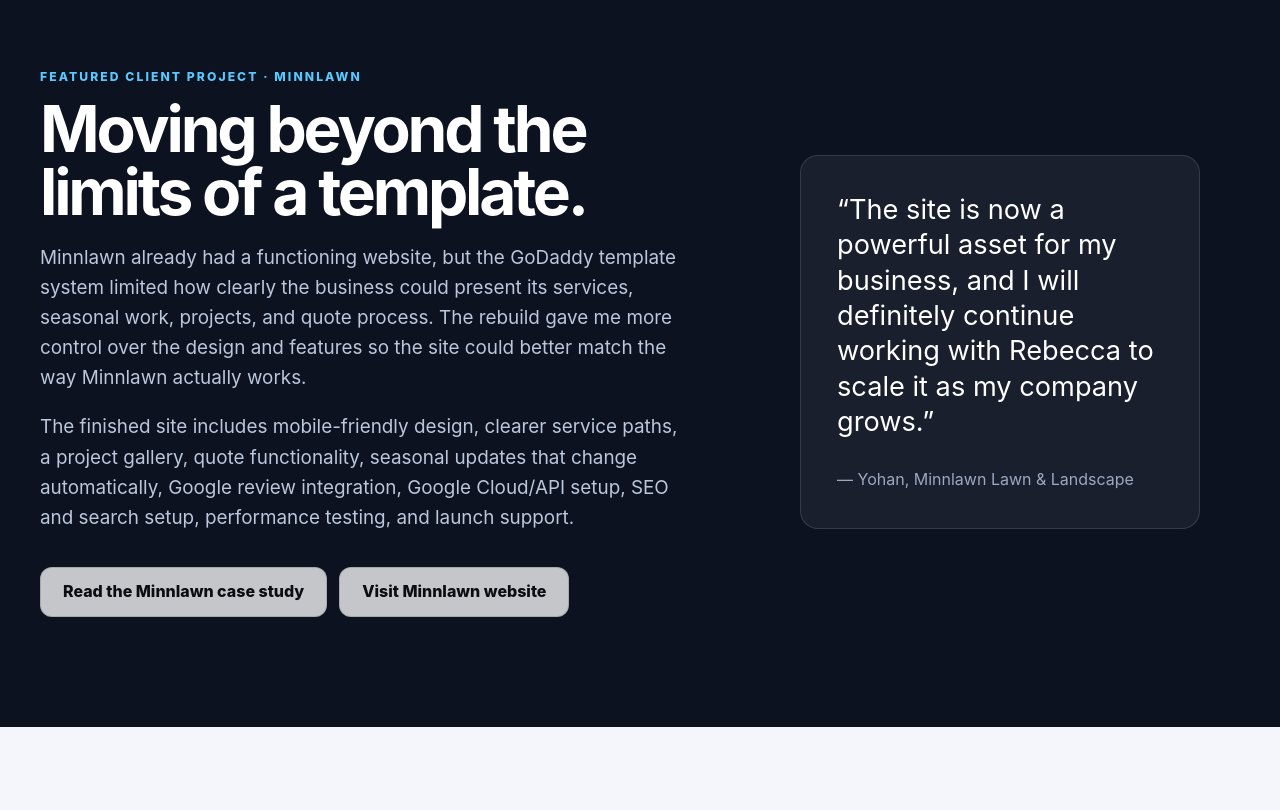
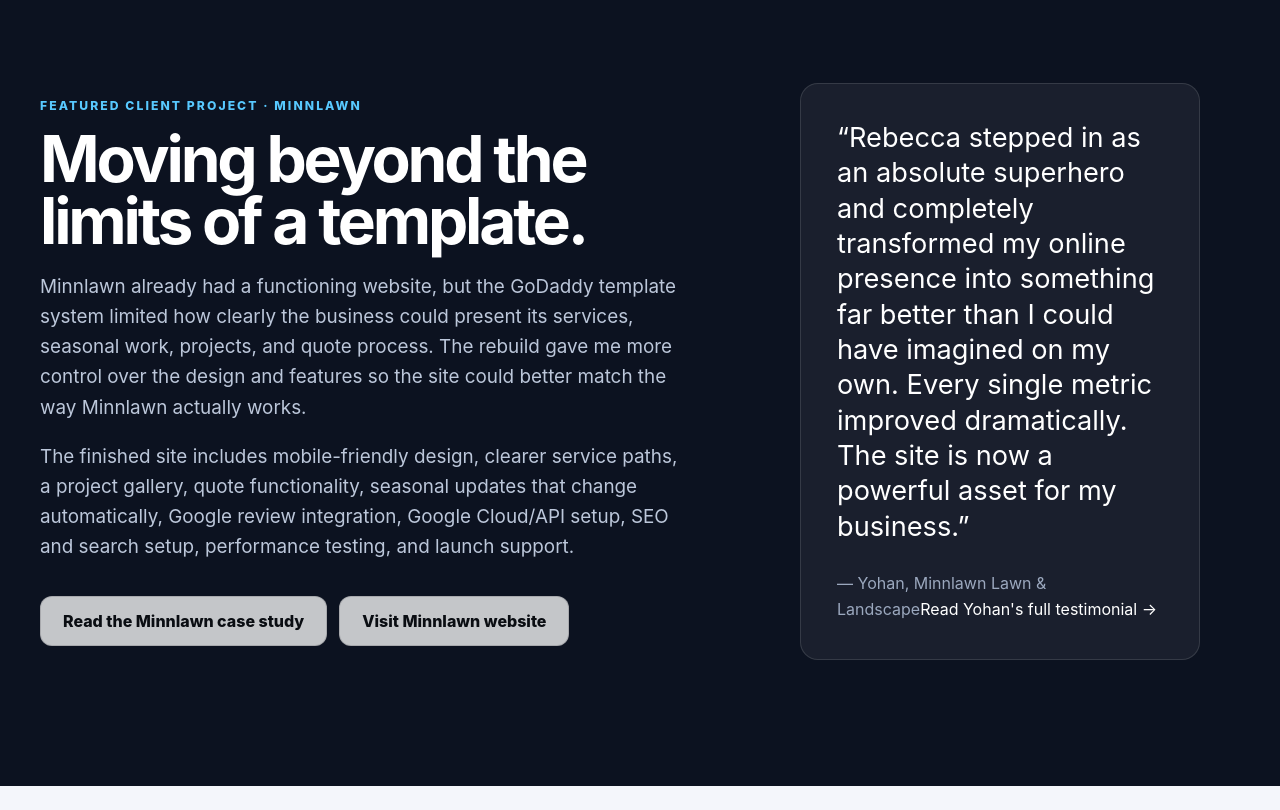
Before and after one commit to reaaland/pawcircle-llc-site, a Next.js app: page /work in a window 1280 px wide. Shown: the part 580-1390 px from the top of the page. Built offline with nearby package versions, Linux system fonts and the light colour scheme.

Commit message:
Shorten Minnlawn testimonial and link to full feedback

```diff
--- a/app/work/page.tsx
+++ b/app/work/page.tsx
@@ -36,8 +36,11 @@
             </div>
           </div>
           <blockquote className="quote-card">
-            <p>“The site is now a powerful asset for my business, and I will definitely continue working with Rebecca to scale it as my company grows.”</p>
+            <p>
+              “Rebecca stepped in as an absolute superhero and completely transformed my online presence into something far better than I could have imagined on my own. Every single metric improved dramatically. The site is now a powerful asset for my business.”
+            </p>
             <span>— Yohan, Minnlawn Lawn & Landscape</span>
+            <Link className="testimonial-link" href="/work/minnlawn#testimonial">Read Yohan&apos;s full testimonial →</Link>
           </blockquote>
         </div>
       </section>
```
